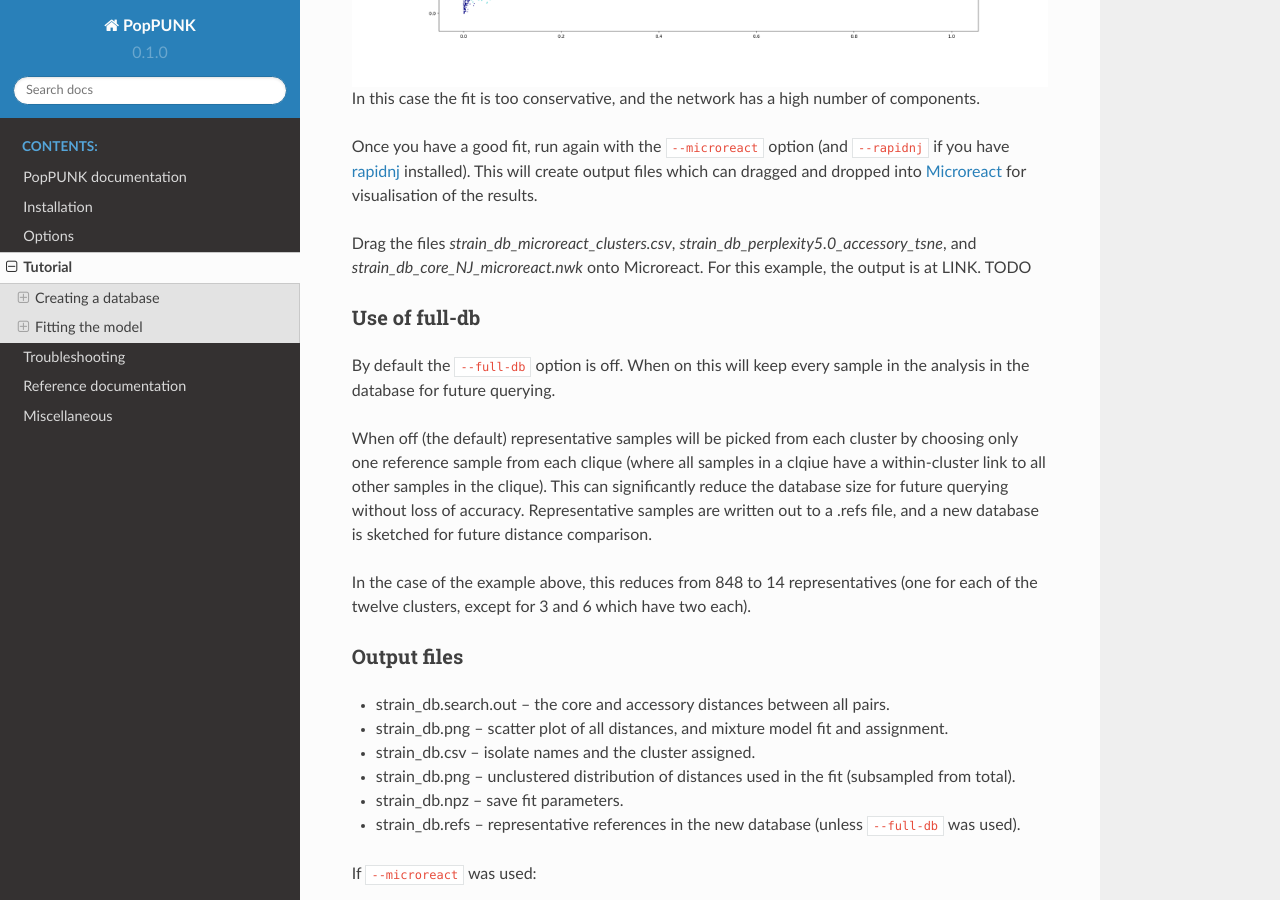
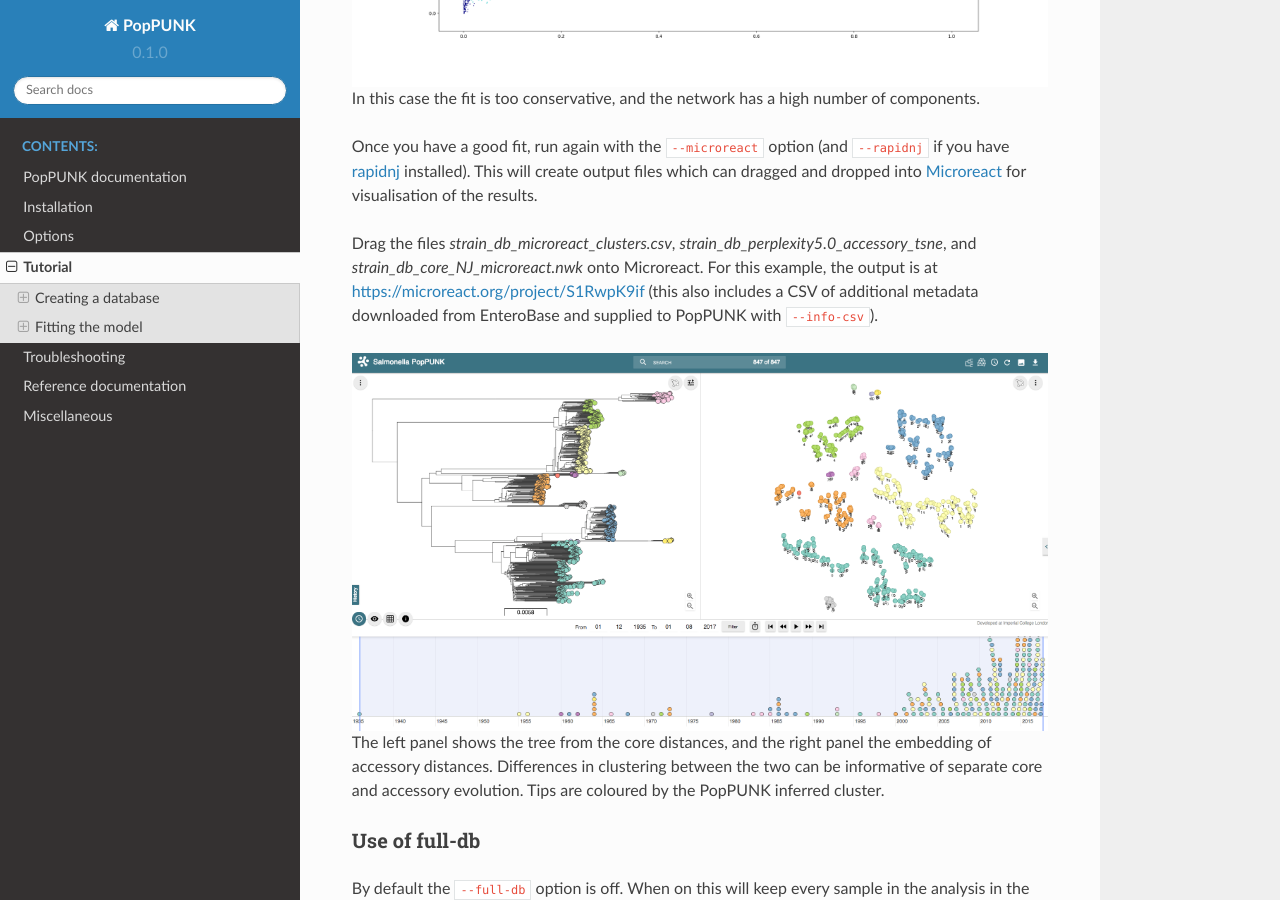
Before and after one commit to bacpop/PopPUNK, a Sphinx documentation site: the page built from docs/tutorial.rst, in a window 1280 px wide and 900 px high, scrolled down 5789 px. Built offline with Sphinx 7.4.7 and the Read the Docs theme 2.0.0, drawn with Linux system fonts in a browser that asks for light colours.

Commit message:
Also use pandas to write csv
Much easier to deal with commas in fields, quotes etc
Add microreact to tutorial

```diff
--- a/docs/tutorial.rst
+++ b/docs/tutorial.rst
@@ -210,8 +210,18 @@
 for visualisation of the results.
 
 Drag the files `strain_db_microreact_clusters.csv`, `strain_db_perplexity5.0_accessory_tsne`, and
-`strain_db_core_NJ_microreact.nwk` onto Microreact. For this example, the output is at LINK.
-TODO
+`strain_db_core_NJ_microreact.nwk` onto Microreact. For this example, the output is at https://microreact.org/project/S1RwpK9if
+(this also includes a CSV of additional metadata downloaded from EnteroBase and supplied to
+PopPUNK with ``--info-csv``).
+
+.. image:: microreact.png
+   :alt:  Microreact plot of results
+   :align: center
+
+The left panel shows the tree from the core distances, and the right panel the
+embedding of accessory distances. Differences in clustering between the two can
+be informative of separate core and accessory evolution. Tips are coloured by
+the PopPUNK inferred cluster.
 
 Use of full-db
 ^^^^^^^^^^^^^^
```
Also changed, not shown: docs/microreact.png (added), 1 other file.
